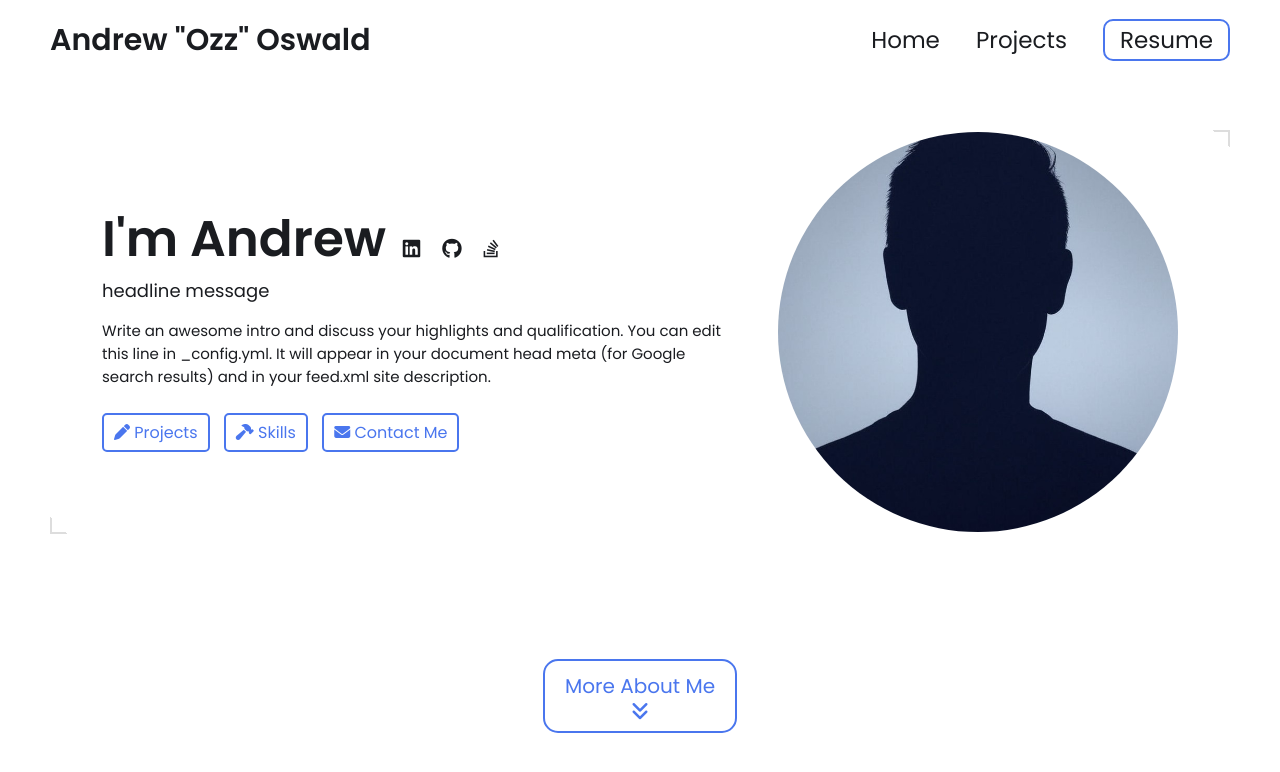
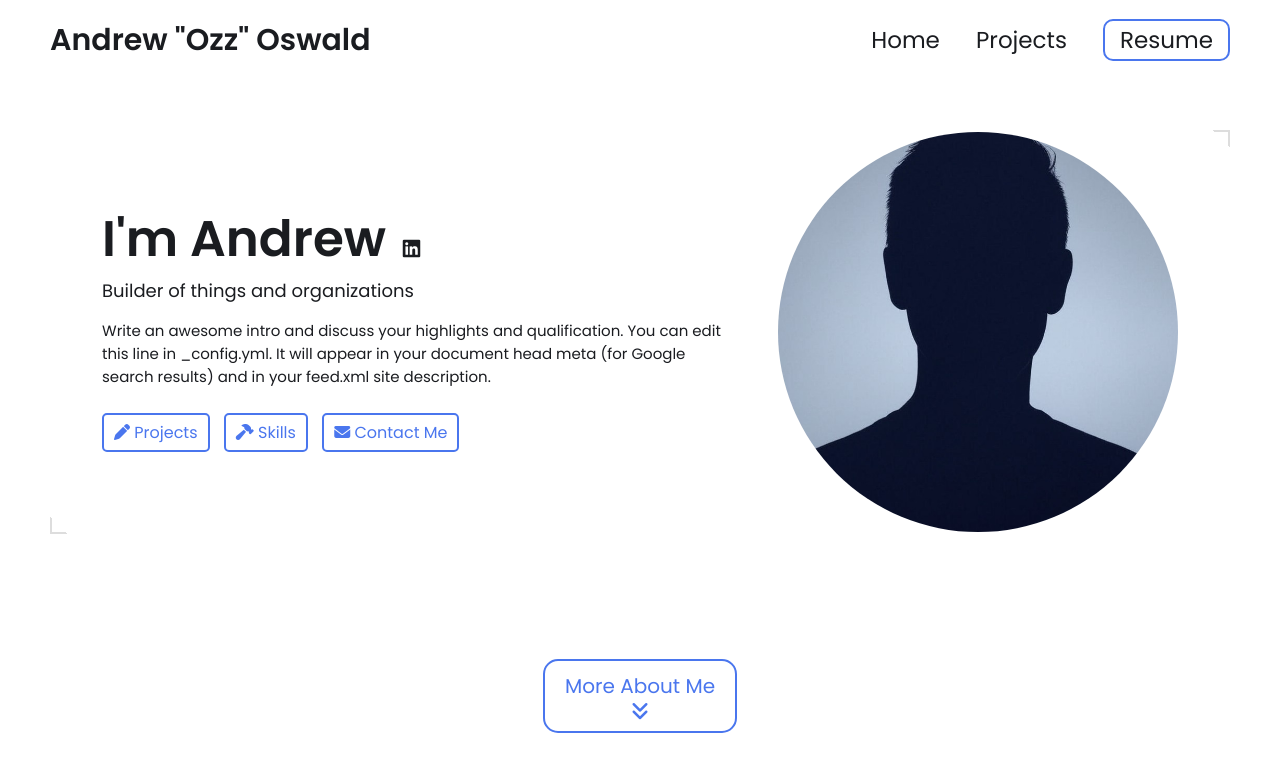
Before and after one commit to ozyrobot/ozyrobot.github.io, a Jekyll site: the page built from index.html, in a window 1280 px wide and 900 px high. Shown: the top 772 px of the window. Built offline with Jekyll 4.4.1, drawn with Linux system fonts in a browser that asks for light colours; part of the change alters nothing that is shown; some of the changed text lies outside the part shown.

Commit message:
Update _config.yml
add li link

```diff
--- a/_config.yml
+++ b/_config.yml
@@ -13,7 +13,7 @@ title: Ozy Design Portfolio # This is what shows up in the tab of the browser
 
 # Hero Section
 name: Andrew "Ozz" Oswald
-headline: headline message
+headline: Builder of things and organizations
 description: >- # dont remove this line. this will ignore all new lines until the next section
   Write an awesome intro and discuss your highlights and qualification. You can edit this
   line in _config.yml. It will appear in your document head meta (for
@@ -25,15 +25,15 @@ profile_image: ./assets/images/profile-image/avatar.jpeg
 
 # Link your resume
 # You can place your resume in assets/resume/{resume.pdf or add external link such as pdf saved in google drive
-resume-url: https://drive.google.com/file/d/13Z3duVzh-gguPU5r03oJVEE6rV9rd3DS/view?usp=sharing # or /assets/resume/resume.pdf
+#resume-url: https://drive.google.com/file/d/13Z3duVzh-gguPU5r03oJVEE6rV9rd3DS/view?usp=sharing # or /assets/resume/resume.pdf
 
 
 # Set up external links - this will show up as small icons next to your name.
 
 external-links:    # input only your own url slug. The icons with missing entries will not appear.
-  linkedin: test    # https://www.linkedin.com/in/{your url slug}
-  github: leea12    # https://github.com/{your url slug}
-  stackoverflow: test      # https://stackoverflow.com/users/{your url slug}
+  linkedin: https://www.linkedin.com/in/ozzoswald    # https://www.linkedin.com/in/{your url slug}
+  github:     # https://github.com/{your url slug}
+  stackoverflow:       # https://stackoverflow.com/users/{your url slug}
   medium:            # https://medium.com/@{your url slug}
   x-twitter:   # https://x.com/{your url slug}
   threads:            # https://threads.net/@{your url slug}
@@ -45,7 +45,7 @@ external-links:    # input only your own url slug. The icons with missing entrie
 
 # Skills Section - Add the list of your Skills by categories/tools. The indentation for each level needs to be precise.
 skills:
-  - category: 3D Modeling
+  - category: Embedded Design
     tools:
     - Onshape
     - Solidworks
```
